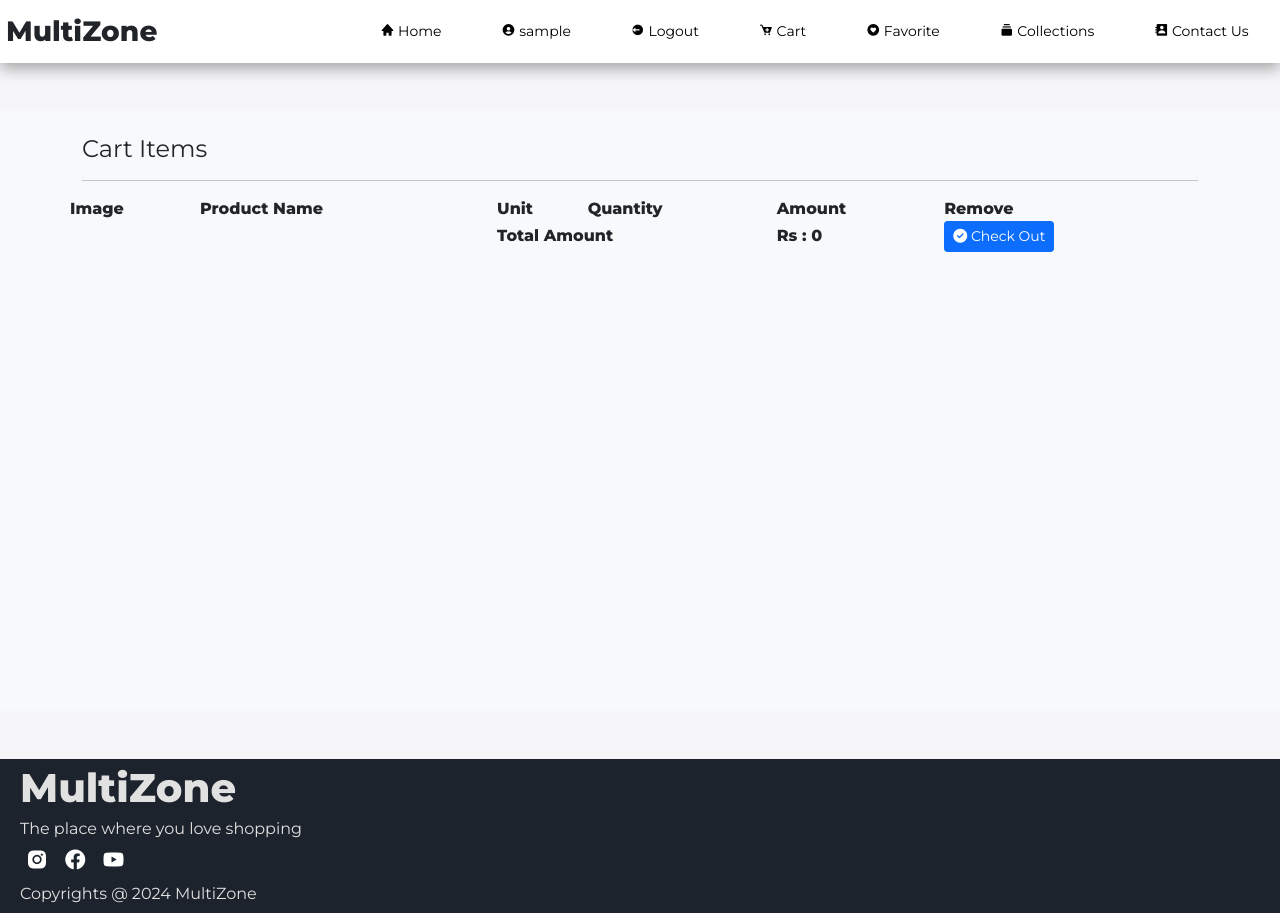
After one commit to vsmidhun21/Ecommerce-Project, a Django app: page /cart in a window 1280 px wide. The commit adds this page. Run offline with Django 5.2, Linux system fonts and the light colour scheme; the visitor is signed in with stand-in values (Sample User, id 1); data that the repository does not hold is empty; some libraries are stand-ins or nearby versions.

Commit message:
updating

```diff
--- /dev/null
+++ b/ecommerce/eshop/templates/shop/cart.html
@@ -0,0 +1,60 @@
+{% extends 'shop/layouts/main.html' %}
+{% block title %}
+Cart | MultiZone
+{% endblock title %}
+{% block content %}
+<section class="bg-light py-4 my-5" style="min-height:600px;">
+<div class="container">
+    <div class="row">
+    <div class="col-12">
+        <h4 class="mb-3">Cart  Items</h4>
+        <hr style="border-color:#b8bfc2;">
+    </div>
+
+    <table>
+        <tr>
+            <th>Image</th>
+            <th>Product Name</th>
+            <th>Unit</th>
+            <th>Quantity</th>
+            <th>Amount</th>
+            <th>Remove</th>
+        </tr>
+
+
+        {% for item in cart %}
+        <tr>
+            <td><img src="{{item.product.product_image.url}}" height="75px" alt="{{item.product.name}}"></td>
+            <td>{{item.product.name}}</td>
+            <td>{{item.product.selling_price | stringformat:'d'}}</td>
+            <td>{{item.product_qty}}</td>
+            <td class="amt">{{item.total_cost | stringformat:'d'}}</td>
+            <td><a href="{% url 'remove_cart' item.id %}"  onclick="return confirm('Are you sure? to Remove')"  class="btn btn-danger btn-sm"><i class="fa fa-trash"></i> Remove</a></td>
+        </tr>
+        {% endfor %}
+        <tr>
+            <td></td>
+            <td></td>
+            <td colspan="2"><b>Total Amount</b></td>
+            <th id="net">0</th>
+            <td><button class="btn btn-primary btn-sm">
+            <i class="fa fa-check-circle"></i> Check Out
+            </button></td>
+        </tr>
+
+    </table>
+
+    </div>
+    </div>
+</section>
+
+<script>
+const nodes = document.querySelectorAll('.amt');
+const arr = Array.from(nodes);
+const res = arr.reduce((acc, curr) => {
+    return acc += Number(curr.textContent)
+}, 0);
+document.getElementById("net").innerHTML="Rs : "+res;
+
+</script>
+{% endblock content %}
--- a/ecommerce/eshop/templates/shop/inc/navbar.html
+++ b/ecommerce/eshop/templates/shop/inc/navbar.html
@@ -3,10 +3,17 @@
     <h1>MultiZone</h1>
     <div class="navbar__menuitems">
         <a href="{% url 'home' %}"> <i class='bx bxs-home'></i> Home</a>
+        {% if request.user.is_authenticated %}
+        <a href="#"><i class='bx bxs-user-circle'></i> {{request.user}}</a>
+        <a href="{% url 'logout' %}"><i class='bx bxs-log-out-circle'></i> Logout</a>
+        <a href="{% url 'cart' %}"><i class='bx bxs-cart-add'></i> Cart</a>
+        <a href="{% url 'favviewpage' %}"><i class='bx bxs-heart-circle' ></i> Favorite</a>
+        {% else %}
+        <a href="login"> <i class='bx bxs-log-in-circle'></i></i> Signin</a>
+        <a href="register"> <i class='bx bxs-user-circle'></i> Signup</a>
+        {% endif %}
         <a href="collections"> <i class='bx bxs-collection'></i> Collections</a>
         <a href="contact"> <i class='bx bxs-contact' ></i> Contact Us</a>
-        <a href="login"> <i class='bx bxs-log-in-circle'></i></i> Signin</a>
-        <a href="register"> <i class='bx bxs-user-circle'></i> Signup</a>
     </div>
     <i id="menubar" style="font-size: 25px;cursor: pointer;" class="fa-solid fa-bars"></i>
 </div>
@@ -17,10 +24,16 @@
             <i id="sidemenu__closebar" style="cursor: pointer;" class="fa-solid fa-xmark"></i>
         </div>
         <div class="sidemenu__content">
-            <a href="{% url 'home' %}"><i class='bx bxs-home'></i>Home</a>
-            <a href="collections"><i class='bx bxs-collection'></i>Collections</a>
-            <a href="contact"><i class='bx bxs-contact' ></i>Contact Us</a>
-            <a href="login"><i class='bx bxs-user-circle'></i>Signin | Signup</a>
+            <a href="{% url 'home' %}"> <i class='bx bxs-home'></i> Home</a>
+            {% if request.user.is_authenticated %}
+            <a href="#"><i class='bx bxs-user-circle'></i> {{request.user}}</a>
+            <a href="{% url 'logout' %}"><i class='bx bxs-log-out-circle'></i> Logout</a>
+            {% else %}
+            <a href="login"> <i class='bx bxs-log-in-circle'></i></i> Signin</a>
+            <a href="register"> <i class='bx bxs-user-circle'></i> Signup</a>
+            {% endif %}
+            <a href="collections"> <i class='bx bxs-collection'></i> Collections</a>
+            <a href="contact"> <i class='bx bxs-contact' ></i> Contact Us</a>
         </div>
     </div>
 </div>
--- a/ecommerce/eshop/urls.py
+++ b/ecommerce/eshop/urls.py
@@ -3,10 +3,17 @@ from . import views
 urlpatterns = [
     path('',views.home,name="home"),
     path('home',views.home,name="home"),
-    path('login',views.login,name="login"),
+    path('login',views.login_page,name="login"),
+    path('logout',views.logout_page,name="logout"),
     path('register',views.register,name="register"),
     path('collections',views.collections,name="collections"),
     path('collections/<str:name>',views.collectionsview,name="collections"),
     path('collections/<str:cname>/<str:pname>',views.product_details,name="product_details"),
+    path('addtocart',views.add_to_cart,name="addtocart"),
+    path('cart',views.cart_page,name="cart"),
+    path('fav',views.fav_page,name="fav"),
+    path('favviewpage',views.favviewpage,name="favviewpage"),
+    path('remove_fav/<str:fid>',views.remove_fav,name="remove_fav"),
+    path('remove_cart/<str:cid>',views.remove_cart,name="remove_cart"),
     path('contact',views.contact,name="contact"),
 ]
--- a/ecommerce/eshop/views.py
+++ b/ecommerce/eshop/views.py
@@ -1,18 +1,17 @@
 from django.shortcuts import redirect, render
-from .models import Category, Products
+from .models import Category, Products, Cart, Favorite
 from django.contrib import messages
 from eshop.form import CustomUserForm
+from django.contrib.auth import authenticate,login,logout
+import json
 
 def home(request):
-  products=Products.objects.filter(trending=1)
-  return render(request,"shop/index.html",{"products":products})
-
-def login(request):
-    return render(request,"shop/login.html")
+    products=Products.objects.filter(trending=1)
+    return render(request,"shop/index.html",{"products":products})
 
 def collections(request):
-  catagery = Category.objects.filter(status=0)
-  return render(request,"shop/collections.html",{"catagery":catagery})
+    catagery = Category.objects.filter(status=0)
+    return render(request,"shop/collections.html",{"catagery":catagery})
 
 def contact(request):
     return render(request,"shop/contact.html")
@@ -56,10 +55,82 @@ def login_page(request):
 
 def register(request):
     form=CustomUserForm()
-    if request.method=='POST':
-        form=CustomUserForm(request.POST)
-        if form.is_valid():
-            form.save()
-            messages.success(request,"Registration Success You can Login Now..!")
-            return redirect('/login')
+    if request.user.is_authenticated:
+        return redirect("/")
+    else:
+        if request.method=='POST':
+            form=CustomUserForm(request.POST)
+            if form.is_valid():
+                form.save()
+                messages.success(request,"Registration Success You can Login Now..!")
+                return redirect('/login')
     return render(request,"shop/register.html",{'form':form})
+
+def logout_page(request):
+    if request.user.is_authenticated:
+        logout(request)
+        messages.success(request,"Logged out Successfully")
+    return redirect("/")
+
+def cart_page(request):
+    if request.user.is_authenticated:
+        cart=Cart.objects.filter(user=request.user)
+        return render(request,"shop/cart.html",{"cart":cart})
+    else:
+        return redirect("/")
+
+def remove_cart(request,cid):
+    cartitem=Cart.objects.get(id=cid)
+    cartitem.delete()
+    return redirect("/cart")
+
+def add_to_cart(request):
+    if request.headers.get('x-requested-with')=='XMLHttpRequest':
+        if request.user.is_authenticated:
+            data=json.load(request)
+            product_qty=data['product_qty']
+            product_id=data['pid']
+            #print(request.user.id)
+            product_status=Products.objects.get(id=product_id)
+        if product_status:
+            if Cart.objects.filter(user=request.user.id,product_id=product_id):
+                return JsonResponse({'status':'Product Already in Cart'}, status=200)
+            else:
+                if product_status.quantity>=product_qty:
+                    Cart.objects.create(user=request.user,product_id=product_id,product_qty=product_qty)
+                    return JsonResponse({'status':'Product Added to Cart'}, status=200)
+                else:
+                    return JsonResponse({'status':'Product Stock Not Available'}, status=200)
+        else:
+            return JsonResponse({'status':'Login to Add Cart'}, status=200)
+    else:
+        return JsonResponse({'status':'Invalid Access'}, status=200)
+
+def favviewpage(request):
+    if request.user.is_authenticated:
+        fav=Favorite.objects.filter(user=request.user)
+        return render(request,"shop/fav.html",{"fav":fav})
+    else:
+        return redirect("/")
+
+def fav_page(request):
+    if request.headers.get('x-requested-with')=='XMLHttpRequest':
+        if request.user.is_authenticated:
+            data=json.load(request)
+            product_id=data['pid']
+            product_status=Products.objects.get(id=product_id)
+        if product_status:
+            if Favorite.objects.filter(user=request.user.id,product_id=product_id):
+                return JsonResponse({'status':'Product Already in Favourite'}, status=200)
+            else:
+                Favorite.objects.create(user=request.user,product_id=product_id)
+                return JsonResponse({'status':'Product Added to Favourite'}, status=200)
+        else:
+            return JsonResponse({'status':'Login to Add Favourite'}, status=200)
+    else:
+        return JsonResponse({'status':'Invalid Access'}, status=200)
+
+def remove_fav(request,fid):
+    item=Favorite.objects.get(id=fid)
+    item.delete()
+    return redirect("/favviewpage")
```
Also changed, not shown: ecommerce/eshop/models.py (+15 -0 lines), ecommerce/eshop/templates/shop/collections.html (+6 -1 lines), ecommerce/eshop/templates/shop/fav.html (added, +37 -0 lines), ecommerce/eshop/migrations/0002_cart_favorite.py (added).
